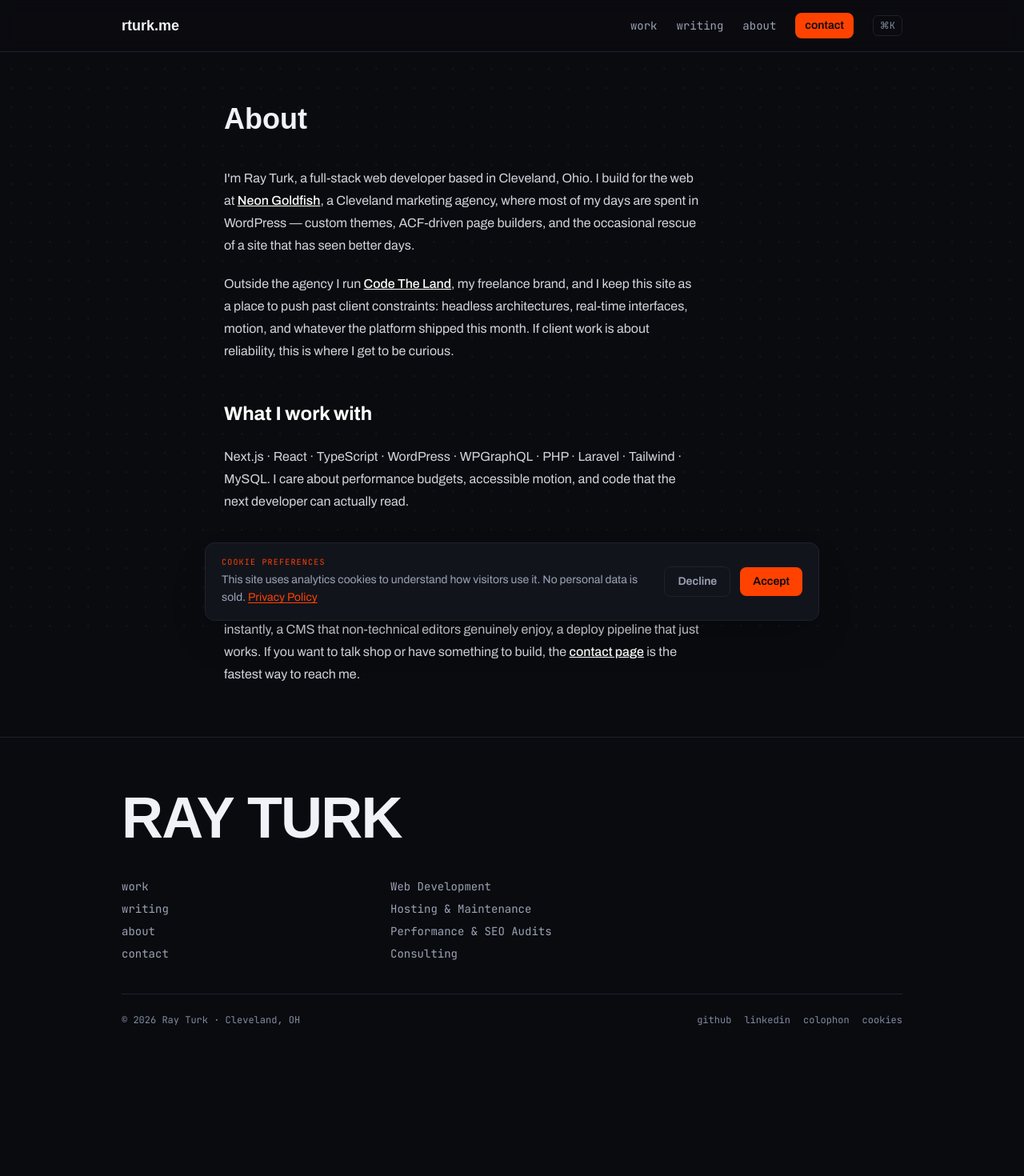
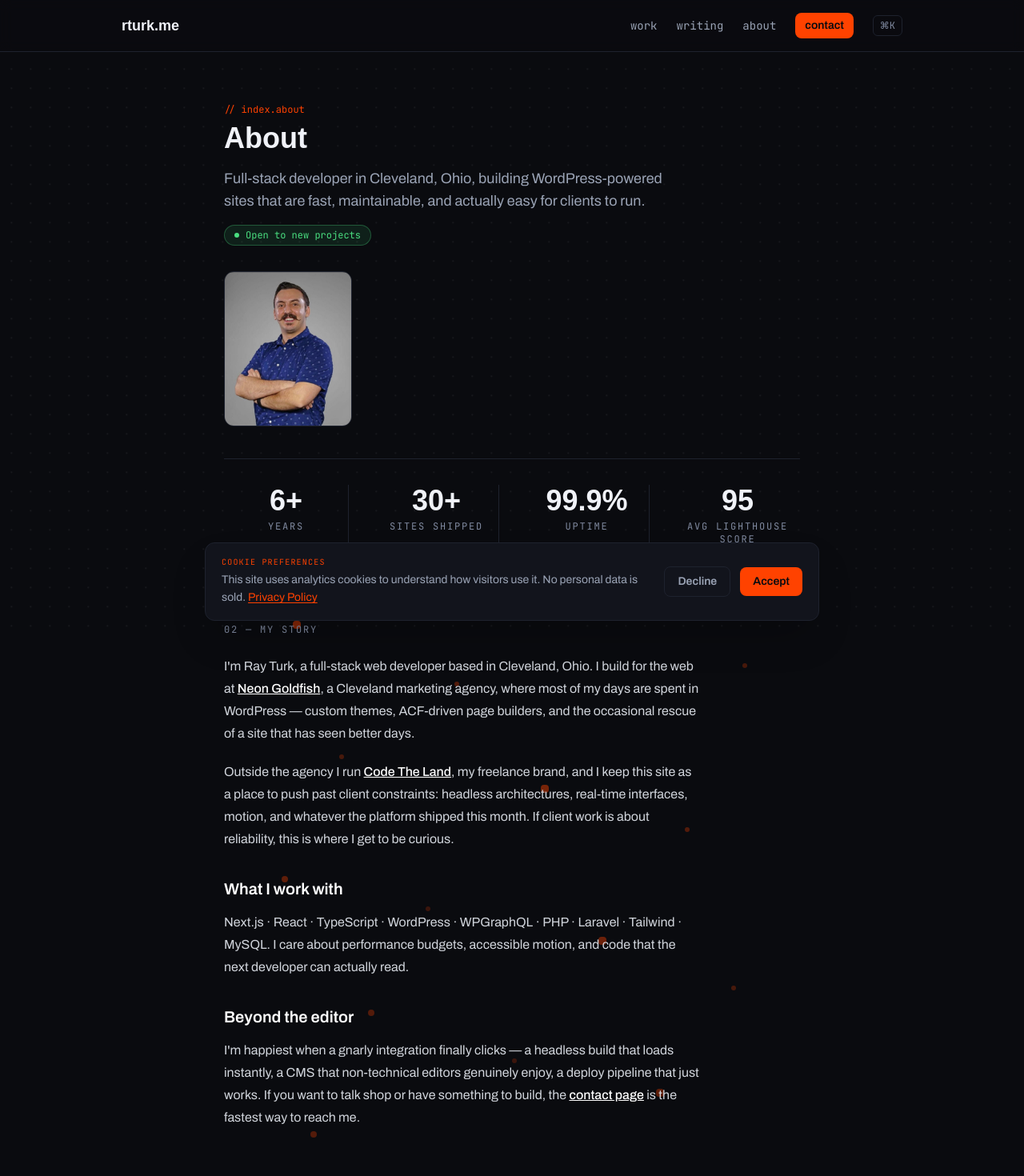
Before and after one commit to RayTurk/rturk-me, a Next.js app: page /about in a window 1280 px wide. Shown: the top 1470 px of the page at 80% size. Before the commit the page ends 1347 px from the top, so only its background shows below. Built offline with nearby package versions, Linux system fonts and the light colour scheme; no server answers; a web font is replaced by a local one.

Commit message:
feat: About page header, photo, badge, stats, and My Story section

```diff
--- a/src/app/about/page.tsx
+++ b/src/app/about/page.tsx
@@ -1,4 +1,8 @@
 import type { Metadata } from 'next';
+import RevealOnScroll from '@/components/animations/RevealOnScroll';
+import AnimatedCounter from '@/components/animations/AnimatedCounter';
+import GridScatter from '@/components/about/GridScatter';
+import { PROFILE_STATS } from '@/lib/constants';
 
 export const metadata: Metadata = {
   title: 'About',
@@ -9,8 +13,43 @@ export const metadata: Metadata = {
 export default function AboutPage() {
   return (
     <div className="mx-auto max-w-3xl px-6 py-16">
-      <h1 className="font-display text-4xl font-semibold">About</h1>
-      <div className="prose prose-invert mt-10">
+      <RevealOnScroll>
+        <div className="flex flex-wrap items-start justify-between gap-8">
+          <div className="max-w-xl">
+            <p className="font-mono text-xs text-ion">// index.about</p>
+            <h1 className="mt-2 font-display text-4xl font-semibold">About</h1>
+            <p className="mt-4 text-lg text-muted">
+              Full-stack developer in Cleveland, Ohio, building WordPress-powered sites that are
+              fast, maintainable, and actually easy for clients to run.
+            </p>
+            <p className="mt-4 inline-flex items-center gap-2 rounded-full border border-[#4ade80]/30 bg-[#4ade80]/10 px-3 py-1 font-mono text-xs text-[#4ade80]">
+              <span className="h-1.5 w-1.5 rounded-full bg-[#4ade80]" />
+              Open to new projects
+            </p>
+          </div>
+          <img
+            src="/images/Headshot.jpg"
+            alt="Ray Turk"
+            width={160}
+            height={160}
+            className="rounded-xl border border-hairline object-cover"
+          />
+        </div>
+      </RevealOnScroll>
+
+      <RevealOnScroll>
+        <div className="mt-10 grid grid-cols-2 gap-8 border-t border-hairline py-8 md:grid-cols-4 md:divide-x md:divide-hairline">
+          {PROFILE_STATS.map((stat) => (
+            <AnimatedCounter key={stat.label} value={stat.value} suffix={stat.suffix} label={stat.label} />
+          ))}
+        </div>
+      </RevealOnScroll>
+
+      <RevealOnScroll>
+        <section className="relative overflow-hidden border-t border-hairline py-16">
+          <GridScatter />
+          <h2 className="relative font-mono text-xs uppercase tracking-[0.15em] text-faint">02 — My Story</h2>
+          <div className="prose prose-invert relative mt-6">
             <p>
               I&apos;m Ray Turk, a full-stack web developer based in Cleveland, Ohio. I build
               for the web at <a href="https://neongoldfish.com">Neon Goldfish</a>, a Cleveland
@@ -25,13 +64,13 @@ export default function AboutPage() {
               shipped this month. If client work is about reliability, this is where I get to
               be curious.
             </p>
-        <h2>What I work with</h2>
+            <h3>What I work with</h3>
             <p>
               Next.js · React · TypeScript · WordPress · WPGraphQL · PHP · Laravel · Tailwind ·
               MySQL. I care about performance budgets, accessible motion, and code that the next
               developer can actually read.
             </p>
-        <h2>Beyond the editor</h2>
+            <h3>Beyond the editor</h3>
             <p>
               I&apos;m happiest when a gnarly integration finally clicks — a headless build that
               loads instantly, a CMS that non-technical editors genuinely enjoy, a deploy
@@ -39,6 +78,8 @@ export default function AboutPage() {
               the <a href="/contact">contact page</a> is the fastest way to reach me.
             </p>
           </div>
+        </section>
+      </RevealOnScroll>
     </div>
   );
 }
```
Also changed, not shown: 1 other file (tests, documents, lock files or other folders). Lines whose indentation alone changed are shown as unchanged.
